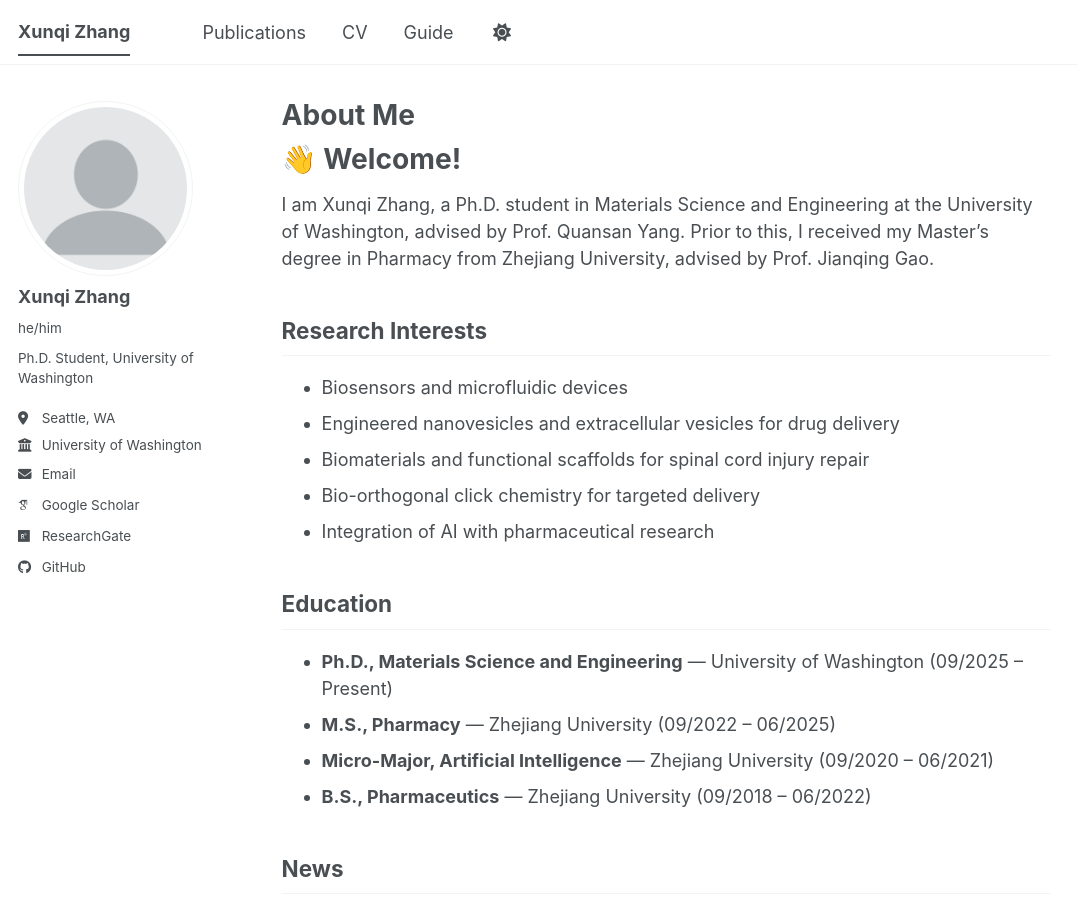
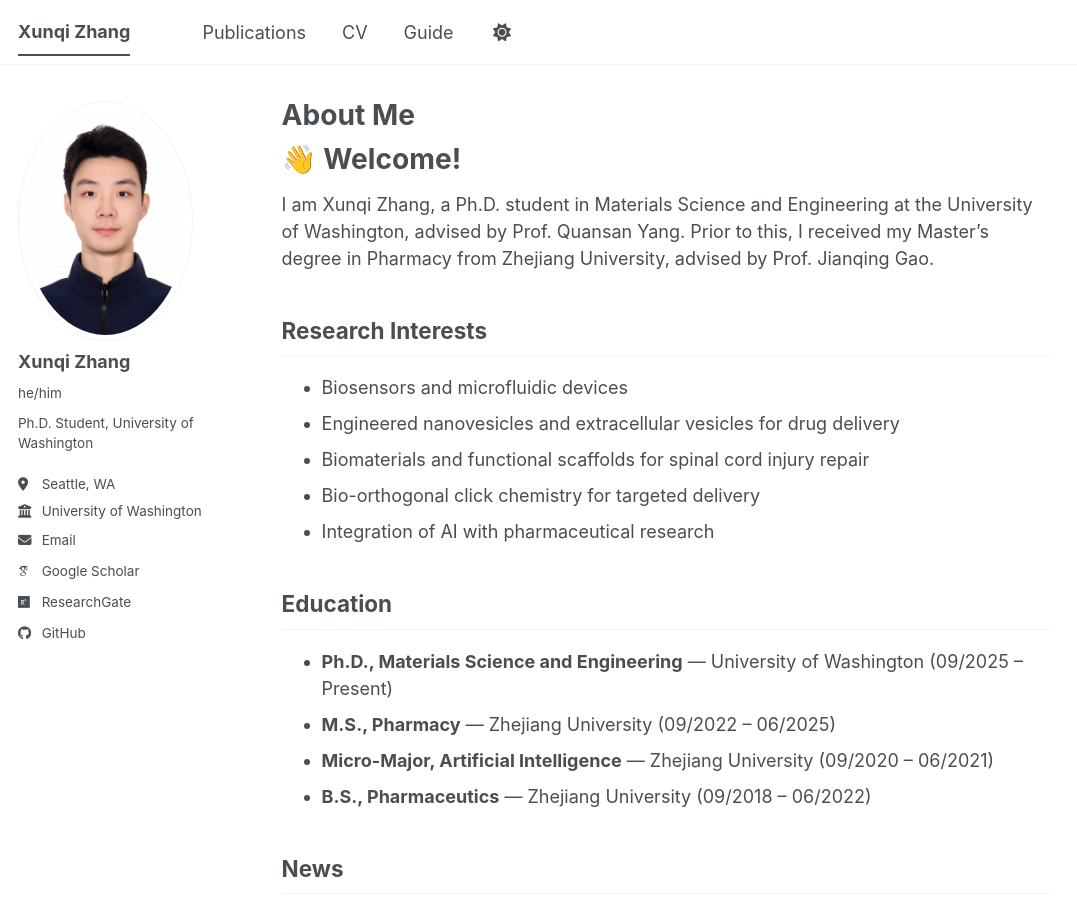
Before and after one commit to xunqizhang2024-debug/xunqizhang2024-debug.github.io, a Jekyll site: the page built from _pages/about.md, in a window 1280 px wide and 900 px high. Shown: the whole window, without its empty margins (0-1077 px from the left). Built offline with Jekyll 4.4.1, drawn with Linux system fonts in a browser that asks for light colours; some web fonts are replaced; a script bundle is joined from its source files by our own code; library files that are not in the unit come from our copies.

Commit message:
Update _config.yml

```diff
--- a/_config.yml
+++ b/_config.yml
@@ -23,7 +23,7 @@ repository               : "xunqizhang2024-debug/xunqizhang2024-debug.github.io"
 #               Additional customization can be done by editing /_includes/author-profile.html
 author:
   # Biographic information
-  avatar           : "profile.png"
+  avatar           : "passport.jpg"
   name             : "Xunqi Zhang"
   pronouns         : "he/him" # example: "she/her"
   bio              : "Ph.D. Student, University of Washington"
```
